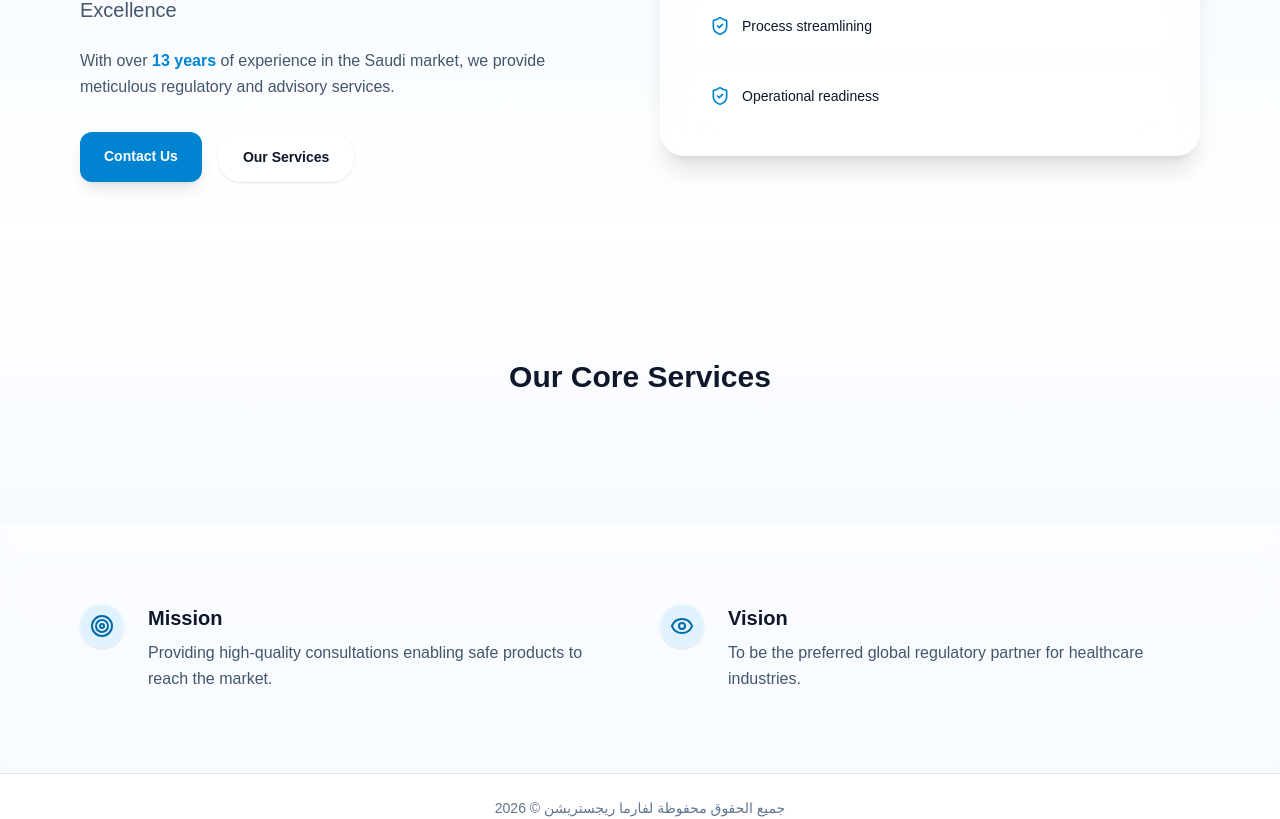
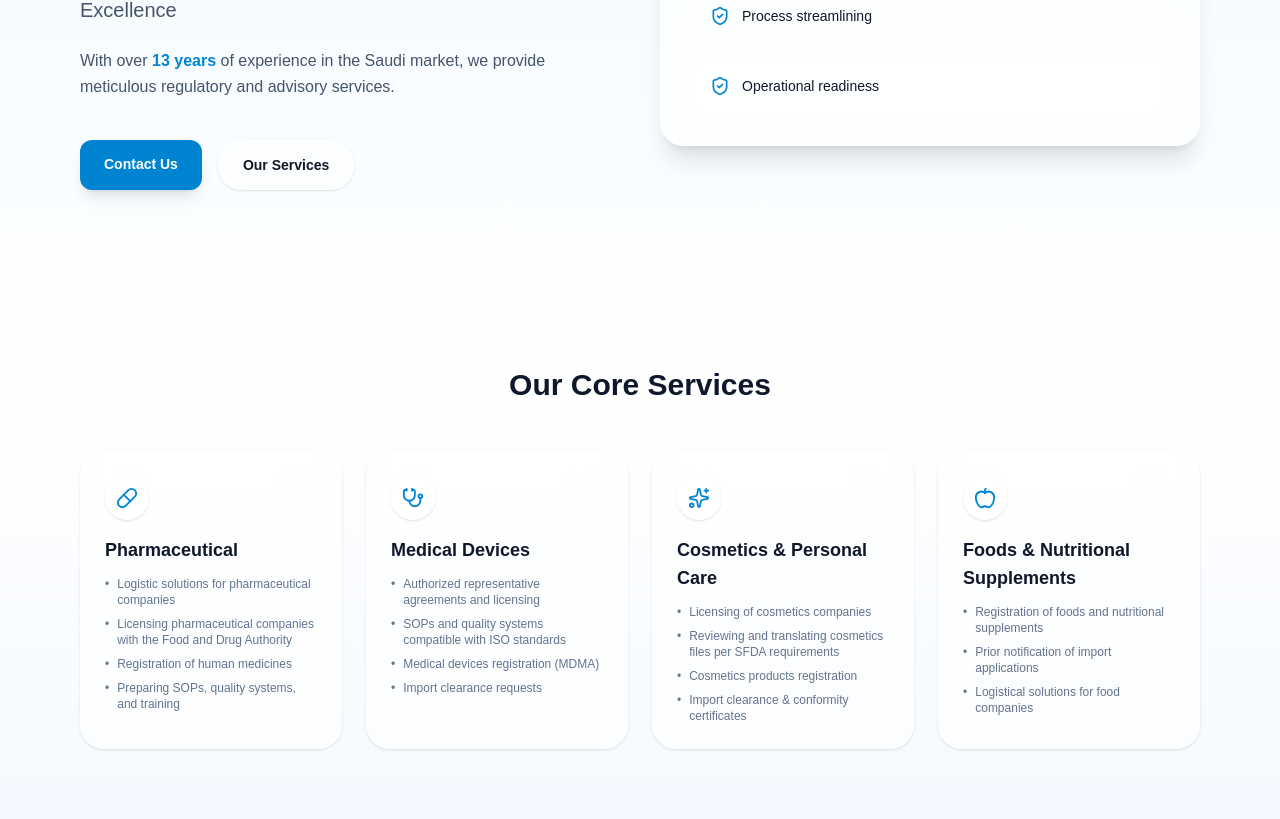
Before and after one commit to Nusamaj/pharma-registration, a Next.js app: page /en in a window 1280 px wide. Shown: the part 369-1188 px from the top of the page. Built offline with nearby package versions, Linux system fonts and the light colour scheme.

Commit message:
Update contact page

```diff
--- a/src/app/en/page.tsx
+++ b/src/app/en/page.tsx
@@ -7,18 +7,91 @@ import {
   ShieldCheck,
   Target,
   Eye,
-  ArrowRight
+  LucideIcon,
 } from "lucide-react";
 
-// تم استخدام البيانات المعرفة مسبقاً في كودك
-const services = [ /* ... مصفوفتك الموجودة ... */ ];
-const values = [ /* ... مصفوفتك الموجودة ... */ ];
+// 1. تعريف أنواع البيانات لـ TypeScript لمنع خطأ الـ Build
+interface ServiceItem {
+  title: string;
+  icon: LucideIcon;
+  items: string[];
+}
+
+interface ValueItem {
+  title: string;
+  text: string;
+}
+
+// 2. إضافة البيانات كاملة مع تحديد النوع
+const services: ServiceItem[] = [
+  {
+    title: "Pharmaceutical",
+    icon: Pill,
+    items: [
+      "Logistic solutions for pharmaceutical companies",
+      "Licensing pharmaceutical companies with the Food and Drug Authority",
+      "Registration of human medicines",
+      "Preparing SOPs, quality systems, and training",
+    ],
+  },
+  {
+    title: "Medical Devices",
+    icon: Stethoscope,
+    items: [
+      "Authorized representative agreements and licensing",
+      "SOPs and quality systems compatible with ISO standards",
+      "Medical devices registration (MDMA)",
+      "Import clearance requests",
+    ],
+  },
+  {
+    title: "Cosmetics & Personal Care",
+    icon: Sparkles,
+    items: [
+      "Licensing of cosmetics companies",
+      "Reviewing and translating cosmetics files per SFDA requirements",
+      "Cosmetics products registration",
+      "Import clearance & conformity certificates",
+    ],
+  },
+  {
+    title: "Foods & Nutritional Supplements",
+    icon: Apple,
+    items: [
+      "Registration of foods and nutritional supplements",
+      "Prior notification of import applications",
+      "Logistical solutions for food companies",
+    ],
+  },
+];
+
+const values: ValueItem[] = [
+  {
+    title: "Excellence",
+    text: "Delivering regulatory services with the highest standards of quality and accuracy.",
+  },
+  {
+    title: "Integrity",
+    text: "Honesty, transparency, and ethical conduct in every engagement.",
+  },
+  {
+    title: "Collaboration",
+    text: "Strong partnerships with clients and regulatory authorities.",
+  },
+  {
+    title: "Innovation",
+    text: "Staying ahead of regulatory changes with practical, innovative solutions.",
+  },
+  {
+    title: "Client Focus",
+    text: "Personalized guidance and end-to-end support tailored to your needs.",
+  },
+];
 
 export default function EnHomePage() {
   return (
     <main className="min-h-screen bg-gradient-to-b from-sky-50 via-white to-blue-50 text-slate-900">
-
-      {/* 1. HERO SECTION */}
+      {/* HERO SECTION */}
       <section className="border-b border-white/40">
         <div className="mx-auto max-w-6xl px-4 py-14 md:py-24">
           <div className="grid items-center gap-10 md:grid-cols-2">
@@ -26,31 +99,50 @@ export default function EnHomePage() {
               <p className="inline-flex items-center gap-2 rounded-full border border-white/40 bg-white/60 backdrop-blur px-3 py-1 text-xs font-medium text-sky-700">
                 Regulatory Affairs • Saudi Market
               </p>
+
               <h1 className="mt-4 text-4xl font-bold md:text-6xl text-slate-900">
                 Pharma Registration
               </h1>
+
               <p className="mt-4 text-xl text-slate-600">
                 Empowering Healthcare Companies with Regulatory Excellence
               </p>
+
               <p className="mt-6 max-w-xl text-base leading-relaxed text-slate-600">
-                With over <span className="font-bold text-sky-600">13 years</span> of experience in the Saudi market, we provide meticulous regulatory and advisory services.
+                With over <span className="font-bold text-sky-600">13 years</span> of
+                experience in the Saudi market, we provide meticulous regulatory
+                and advisory services.
               </p>
-              <div className="mt-8 flex gap-4">
-                <Link href="/en/contact" className="rounded-xl bg-sky-600 px-6 py-3.5 text-sm font-semibold text-white shadow-lg hover:bg-sky-700 transition-all">
+
+              <div className="mt-10 flex gap-4">
+                <Link
+                  href="/en/contact"
+                  className="rounded-xl bg-sky-600 px-6 py-3.5 text-sm font-semibold text-white shadow-lg hover:bg-sky-700 transition-all"
+                >
                   Contact Us
                 </Link>
-                <Link href="/en/services" className="glass-card px-6 py-3.5 text-sm font-semibold hover:bg-white/80 transition-all">
+                <Link
+                  href="/en/services"
+                  className="glass-card px-6 py-3.5 text-sm font-semibold hover:bg-white/80 transition-all"
+                >
                   Our Services
                 </Link>
               </div>
             </div>
 
+            {/* HERO CARD */}
             <div className="glass-card p-8 shadow-xl fade-up delay-1">
               <p className="text-lg font-bold">Trusted Regulatory Support</p>
-              <p className="mt-2 text-sm text-slate-600">Compliance for pharmaceuticals, devices, and more.</p>
               <div className="mt-6 space-y-4">
-                {["SFDA-aligned documentation", "Process streamlining", "Operational readiness"].map((x) => (
-                  <div key={x} className="flex items-center gap-3 rounded-2xl border border-white/60 bg-white/40 p-4 transition-all hover:translate-x-2">
+                {[
+                  "SFDA-aligned documentation",
+                  "Process streamlining",
+                  "Operational readiness",
+                ].map((x) => (
+                  <div
+                    key={x}
+                    className="flex items-center gap-3 rounded-2xl border border-white/60 bg-white/40 p-4 transition-all hover:translate-x-2"
+                  >
                     <ShieldCheck className="h-5 w-5 text-sky-600" />
                     <span className="text-sm font-medium">{x}</span>
                   </div>
@@ -61,18 +153,22 @@ export default function EnHomePage() {
         </div>
       </section>
 
-      {/* 2. SERVICES PREVIEW (القسم الناقص في كودك) */}
+      {/* SERVICES SECTION */}
       <section className="mx-auto max-w-6xl px-4 py-20">
         <h2 className="text-3xl font-bold text-center mb-12 fade-up">Our Core Services</h2>
         <div className="grid gap-6 md:grid-cols-2 lg:grid-cols-4">
           {services.map((service, index) => (
-            <div key={index} className="glass-card glass-card-hover p-6 fade-up" style={{animationDelay: `${index * 0.1}s`}}>
+            <div
+              key={index}
+              className="glass-card glass-card-hover p-6 fade-up"
+              style={{ animationDelay: `${index * 0.1}s` }}
+            >
               <div className="glass-icon mb-4 text-sky-600">
                 <service.icon size={22} />
               </div>
               <h3 className="font-bold text-lg mb-3">{service.title}</h3>
               <ul className="text-xs text-slate-500 space-y-2">
-                {service.items.slice(0, 3).map((item, i) => (
+                {service.items.map((item, i) => (
                   <li key={i} className="flex gap-2"><span>•</span> {item}</li>
                 ))}
               </ul>
@@ -81,21 +177,29 @@ export default function EnHomePage() {
         </div>
       </section>
 
-      {/* 3. MISSION & VISION */}
+      {/* MISSION & VISION */}
       <section className="bg-white/50 py-20 border-y border-white/40 backdrop-blur-sm">
         <div className="mx-auto max-w-6xl px-4 grid gap-10 md:grid-cols-2">
           <div className="flex gap-6 fade-up">
-            <div className="glass-icon bg-sky-100 text-sky-700 shrink-0"><Target /></div>
+            <div className="glass-icon bg-sky-100 text-sky-700 shrink-0">
+              <Target />
+            </div>
             <div>
               <h3 className="text-xl font-bold">Mission</h3>
-              <p className="mt-2 text-slate-600 leading-relaxed">Providing high-quality consultations enabling safe products to reach the market.</p>
+              <p className="mt-2 text-slate-600 leading-relaxed">
+                Providing high-quality consultations enabling safe products to reach the market.
+              </p>
             </div>
           </div>
           <div className="flex gap-6 fade-up delay-1">
-            <div className="glass-icon bg-sky-100 text-sky-700 shrink-0"><Eye /></div>
+            <div className="glass-icon bg-sky-100 text-sky-700 shrink-0">
+              <Eye />
+            </div>
             <div>
               <h3 className="text-xl font-bold">Vision</h3>
-              <p className="mt-2 text-slate-600 leading-relaxed">To be the preferred global regulatory partner for healthcare industries.</p>
+              <p className="mt-2 text-slate-600 leading-relaxed">
+                To be the preferred global regulatory partner for healthcare industries.
+              </p>
             </div>
           </div>
         </div>
```
